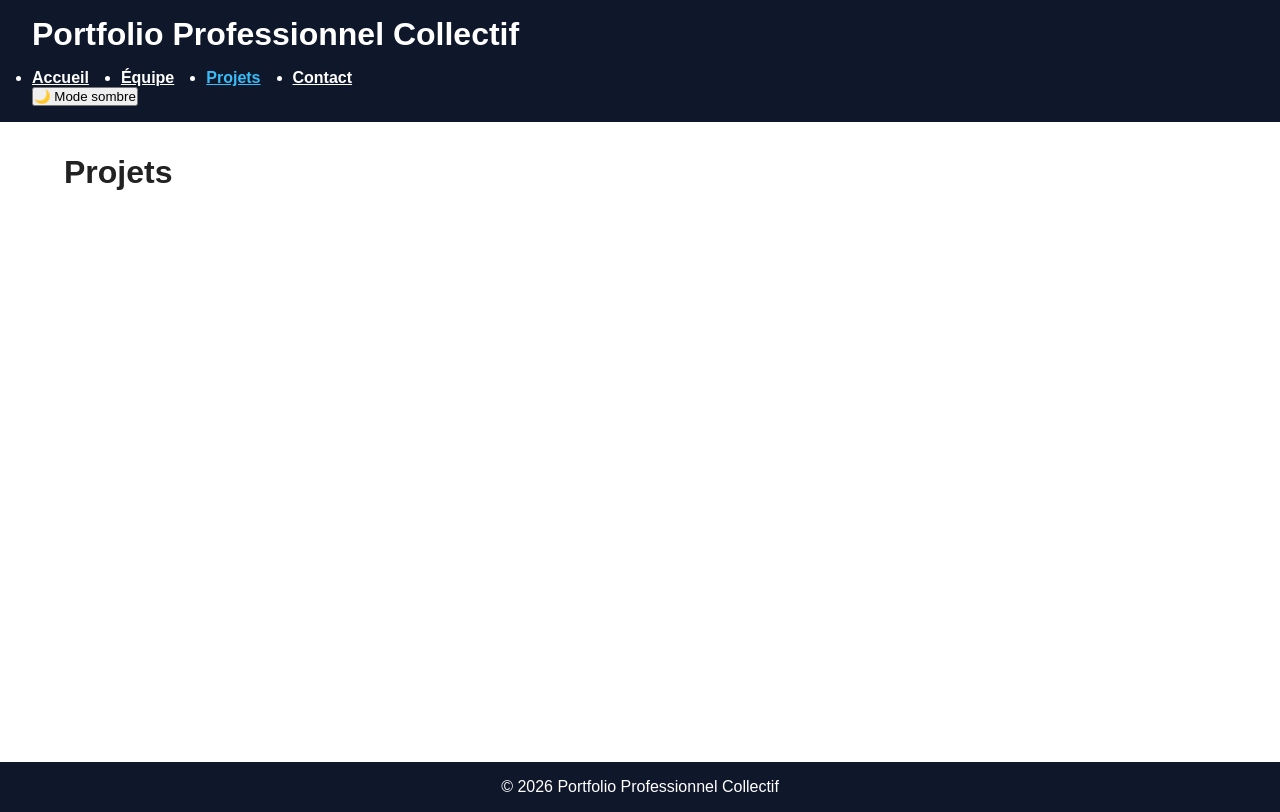
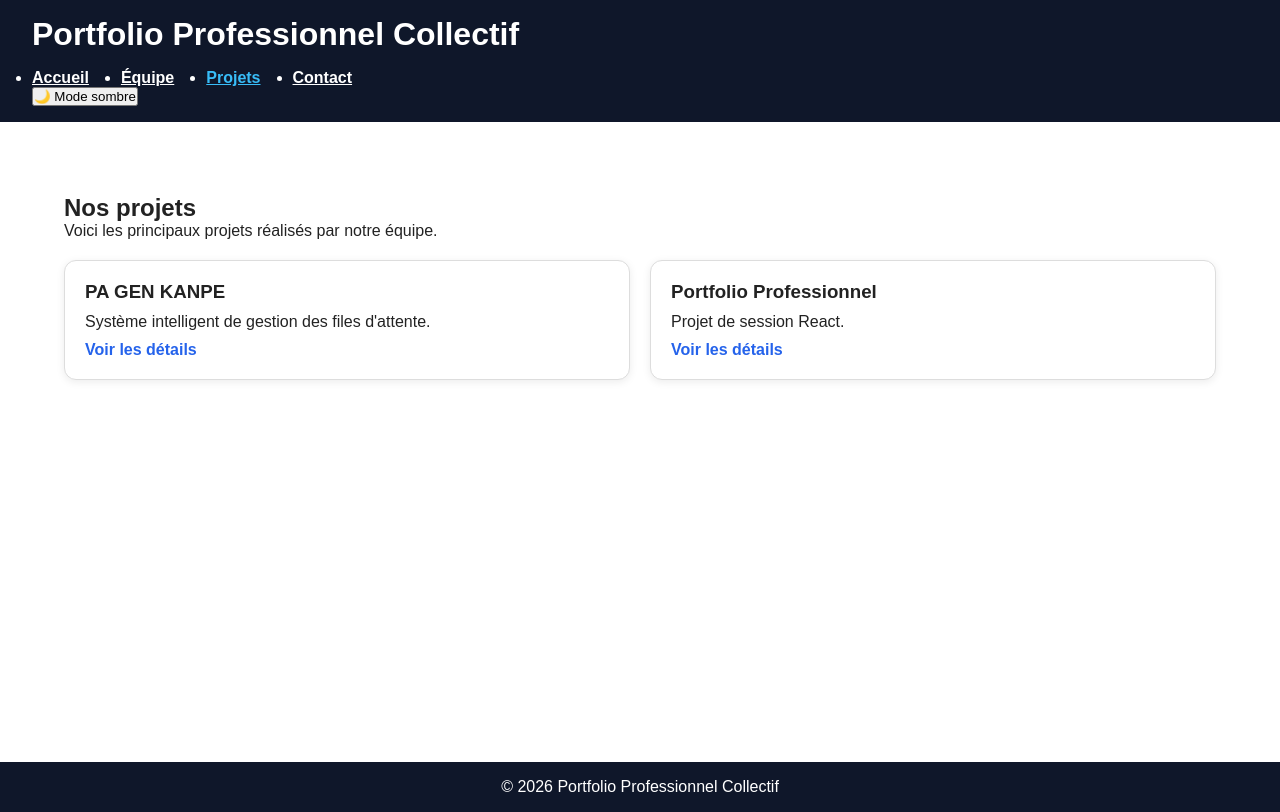
Before and after one commit to BIEN09-CYBER/Portfolio_Professionnel_Collectif, a React (Vite) app: page /projets in a window 1280 px wide. Built offline with nearby package versions, Linux system fonts and the light colour scheme.

Commit message:
Implement projects listing and dynamic project details page

```diff
--- a/src/pages/ProjectDetails.jsx
+++ b/src/pages/ProjectDetails.jsx
@@ -1,6 +1,23 @@
+import { useParams } from "react-router-dom";
+import projects from "../data/projects";
+
 function ProjectDetails() {
+  const { id } = useParams();
+
+  const project = projects.find(
+    (project) => project.id === Number(id)
+  );
+
+  if (!project) {
+    return <h2>Projet introuvable.</h2>;
+  }
+
   return (
-    <h1>Détails du projet</h1>
+    <section>
+      <h1>{project.title}</h1>
+
+      <p>{project.description}</p>
+    </section>
   );
 }
 
--- a/src/pages/Projects.jsx
+++ b/src/pages/Projects.jsx
@@ -1,6 +1,24 @@
+import ProjectCard from "../components/ProjectCard";
+import projects from "../data/projects";
+
 function Projects() {
   return (
-    <h1>Projets</h1>
+    <section>
+      <h1>Nos projets</h1>
+
+      <p>
+        Voici les principaux projets réalisés par notre équipe.
+      </p>
+
+      <div className="cards-grid">
+        {projects.map((project) => (
+          <ProjectCard
+            key={project.id}
+            project={project}
+          />
+        ))}
+      </div>
+    </section>
   );
 }
 
```
